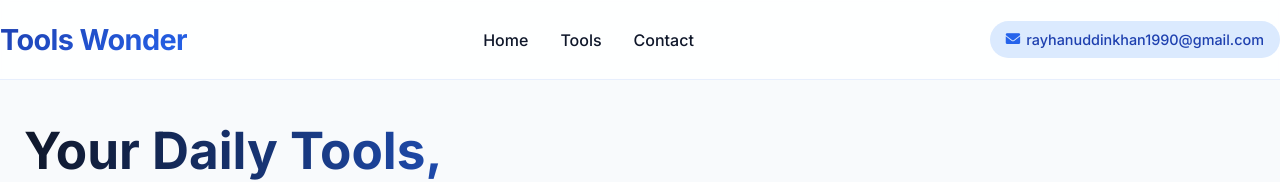
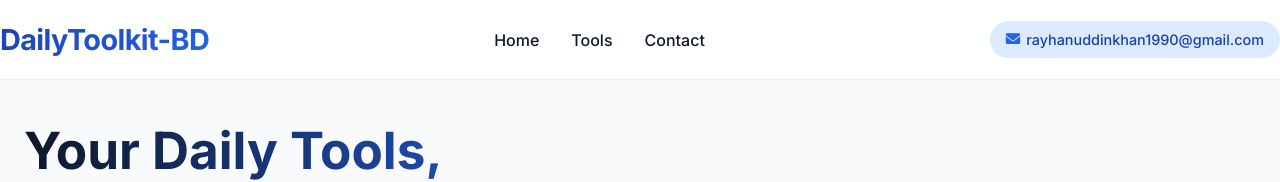
Before and after one commit to SkillsetStudio/DailyToolkit-BD, a plain HTML site: page index.html in a window 1280 px wide. Shown: the top 182 px of the page. Drawn offline with Linux system fonts and the light colour scheme.

Commit message:
Update index.html

```diff
--- a/index.html
+++ b/index.html
@@ -3,7 +3,7 @@
 <head>
     <meta charset="UTF-8">
     <meta name="viewport" content="width=device-width, initial-scale=1.0, maximum-scale=5.0">
-    <title>DailyToolkit‑BD · Tools Wonder</title>
+    <title>DailyToolkit‑BD</title>
     <!-- Font Awesome 6 (free) for clean icons -->
     <link rel="stylesheet" href="https://cdnjs.cloudflare.com/ajax/libs/font-awesome/6.0.0-beta3/css/all.min.css">
     <!-- Google Font: Inter (clean, modern) -->
@@ -398,7 +398,7 @@
 <body>
     <!-- header -->
     <header class="container site-header">
-        <div class="logo">Tools Wonder</div>
+        <div class="logo">DailyToolkit-BD</div>
         <div class="nav-links">
             <a href="#">Home</a>
             <a href="#tools">Tools</a>
@@ -445,7 +445,7 @@
     <footer class="site-footer">
         <div class="container footer-content">
             <div class="footer-logo">
-                <h3>Tools Wonder</h3>
+                <h3>DailyToolkit-BD</h3>
                 <p><i class="fas fa-bolt" style="color: #2563eb;"></i> Simplifying your digital life.</p>
             </div>
             <div class="footer-email">
```
